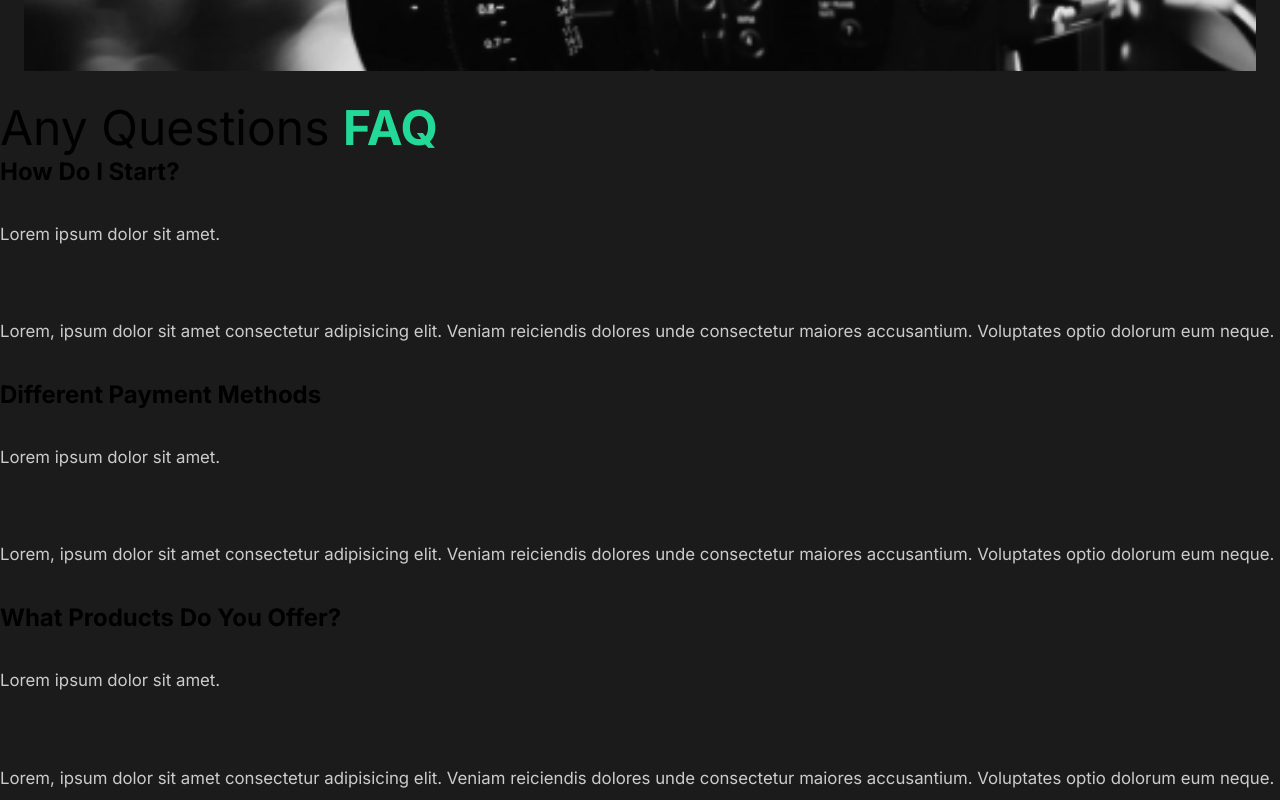
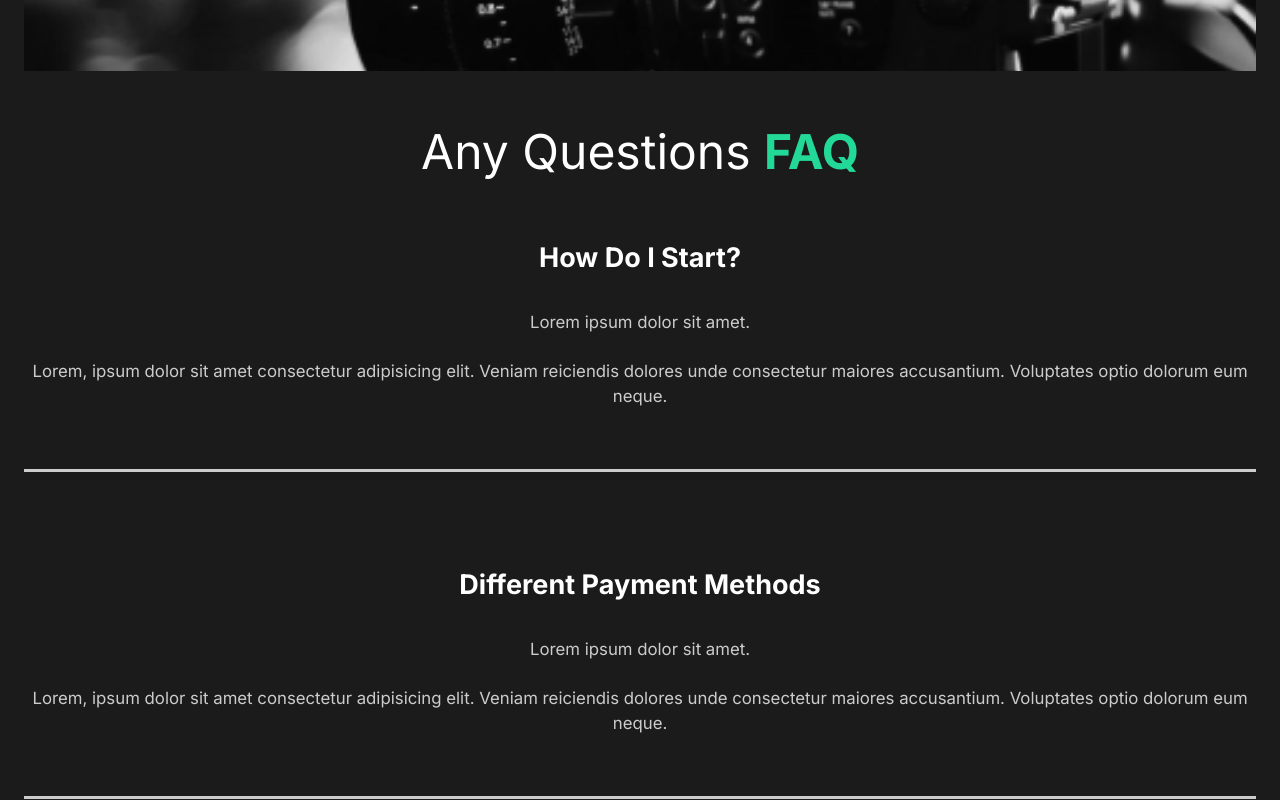
Before and after one commit to Alex-Lee-Myers/creator-portfolio, a React (Create React App) app: page / in a window 1280 px wide. Shown: the part 1980-2780 px from the top of the page. Built offline with nearby package versions, Linux system fonts and the light colour scheme.

Commit message:
both faq and services sections are now styled as well. basic styling structure complete! moving on to the nav.

```diff
--- a/src/components/FaqSection.tsx
+++ b/src/components/FaqSection.tsx
@@ -1,26 +1,32 @@
 import React from 'react';
+import styled from 'styled-components';
+import {StyledLayout, StyledDescription, StyledImage, StyledHide} from '../styles';
 
 class FaqSection extends React.Component {
 
     public render() {
         return (
-            <div className="faq">
+            <Faq>
                 <h2>Any Questions <span>FAQ</span></h2>
                     <div className="question">
                         <h4>How Do I Start?</h4>
-                        <div className="answer"></div>
+                        <div className="answer">
                             <p>Lorem ipsum dolor sit amet.</p>
                             <p>
                                 Lorem, ipsum dolor sit amet consectetur adipisicing elit. Veniam reiciendis dolores unde consectetur maiores accusantium. Voluptates optio dolorum eum neque.
                             </p>
+                        </div>
+                        <div className="faq-line"></div>
                     </div>
                     <div className="question">
                         <h4>Different Payment Methods</h4>
-                        <div className="answer"></div>
+                        <div className="answer">
                             <p>Lorem ipsum dolor sit amet.</p>
                             <p>
                                 Lorem, ipsum dolor sit amet consectetur adipisicing elit. Veniam reiciendis dolores unde consectetur maiores accusantium. Voluptates optio dolorum eum neque.
                             </p>
+                        </div>
+                        <div className="faq-line"></div>
                     </div>
                     <div className="question">
                         <h4>What Products Do You Offer?</h4>
@@ -30,9 +36,37 @@
                                 Lorem, ipsum dolor sit amet consectetur adipisicing elit. Veniam reiciendis dolores unde consectetur maiores accusantium. Voluptates optio dolorum eum neque.
                             </p>
                     </div>
-            </div>
+            </Faq>
         );
     }
 }
 
+const Faq = styled(StyledLayout)`
+        display: block;
+
+    span {
+
+        }
+    h2 {
+        padding-bottom: 2rem;
+        font-weight: lighter;
+        }
+    .faq-line {
+        background: #cccccc;
+        height: 0.2rem;
+        margin: 2rem 0rem;
+        width: 100%;
+        }
+    .question {
+        padding: 3rem 0rem;
+        cursor: pointer;
+        }
+    .answer {
+        padding: 2rem 0rem;
+        p {
+            padding: 1rem 0rem;
+        }
+    }
+`;
+
 export default FaqSection;
--- a/src/styles/GlobalStyle.ts
+++ b/src/styles/GlobalStyle.ts
@@ -44,7 +44,7 @@
     }
     h4{
         font-weight: bold;
-        font-size: 2rem;
+        font-size: 2.25rem;
 
     }
     a{
@@ -52,7 +52,7 @@
     }
     span{
         font-weight: bold;
-        color:#23d997;
+        color: #23d997;
     }
     p{
         padding: 3rem 0rem;
```
